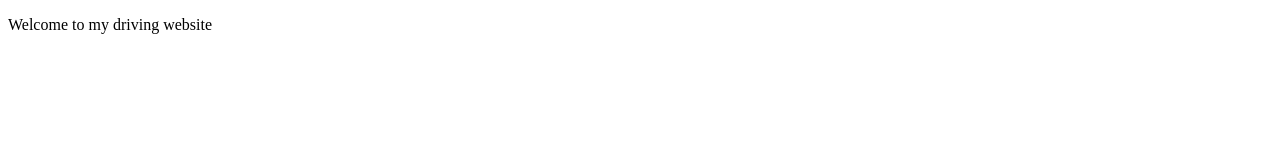
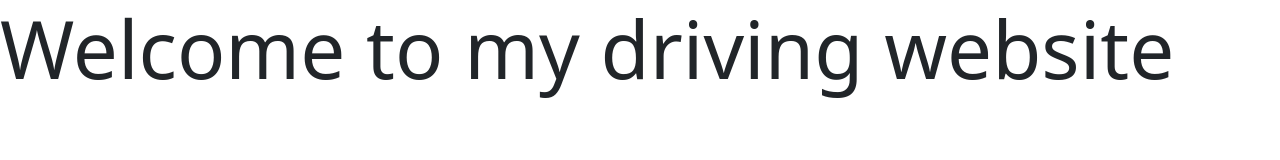
Before and after one commit to Aritra0124/Driving-Website, a plain HTML site: page index.html in a window 1280 px wide. Drawn offline with nearby package versions, Linux system fonts and the light colour scheme.

Commit message:
bootstrap setup

```diff
--- a/index.html
+++ b/index.html
@@ -7,8 +7,10 @@
     <link rel="icon" type="image/png" sizes="32x32" href="../static/images/favicon-32x32.png">
     <link rel="icon" type="image/png" sizes="16x16" href="../static/images/favicon-16x16.png">
     <link rel="manifest" href="../static/images/site.webmanifest">
+    <link href="https://cdn.jsdelivr.net/npm/bootstrap@5.0.2/dist/css/bootstrap.min.css" rel="stylesheet" integrity="sha384-EVSTQN3/azprG1Anm3QDgpJLIm9Nao0Yz1ztcQTwFspd3yD65VohhpuuCOmLASjC" crossorigin="anonymous">
+    <script src="https://cdn.jsdelivr.net/npm/bootstrap@5.0.2/dist/js/bootstrap.bundle.min.js" integrity="sha384-MrcW6ZMFYlzcLA8Nl+NtUVF0sA7MsXsP1UyJoMp4YLEuNSfAP+JcXn/tWtIaxVXM" crossorigin="anonymous"></script>
 </head>
 <body>
-<p>Welcome to my driving website</p>
+<h1 class="display-1">Welcome to my driving website</h1>
 </body>
 </html>
```
